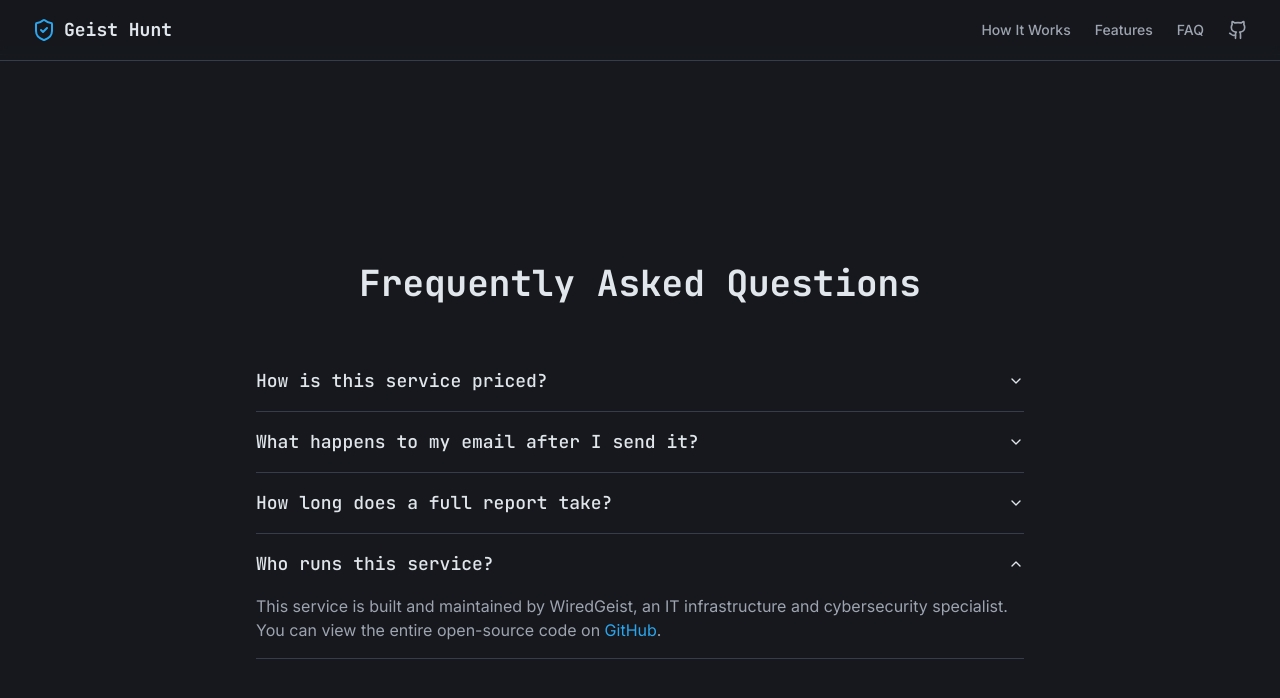
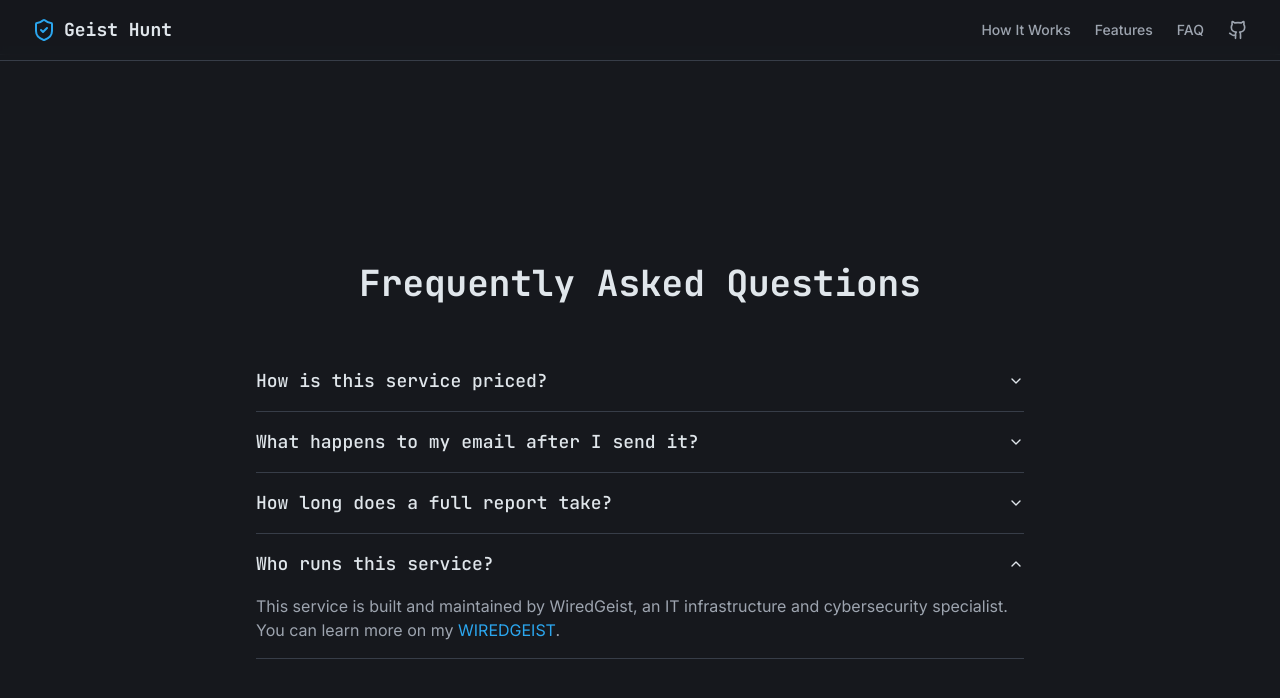
Before and after one commit to mailgestalt-tech/mailhunter, a Next.js app: page / in a window 1280 px wide. Both pictures are taken after a click on the button "Who runs this service?". Shown: the part 2969-3667 px from the top of the page. Built offline with nearby package versions, Linux system fonts and the light colour scheme.

Commit message:
Update faq-section.tsx

```diff
--- a/src/components/faq-section.tsx
+++ b/src/components/faq-section.tsx
@@ -21,8 +21,9 @@ export function FaqSection() {
             answer: "Due to deep sandbox analysis and infrastructure investigation, a full report can take anywhere from 2 to 5 minutes to generate. I prioritize thoroughness over speed to give you the most accurate assessment."
         },
         {
+            // --- THIS IS THE MODIFIED ANSWER ---
             question: "Who runs this service?",
-            answer: <>This service is built and maintained by WiredGeist, an IT infrastructure and cybersecurity specialist. You can view the entire open-source code on <Link href="https://github.com/WiredGeist/geisthunt" target="_blank" rel="noopener noreferrer" className="text-primary hover:underline">GitHub</Link>.</>
+            answer: <>This service is built and maintained by WiredGeist, an IT infrastructure and cybersecurity specialist. You can learn more on my <Link href="https://wiredgeist.com" target="_blank" rel="noopener noreferrer" className="text-primary hover:underline">WIREDGEIST</Link>.</>
         }
     ];
 
```
